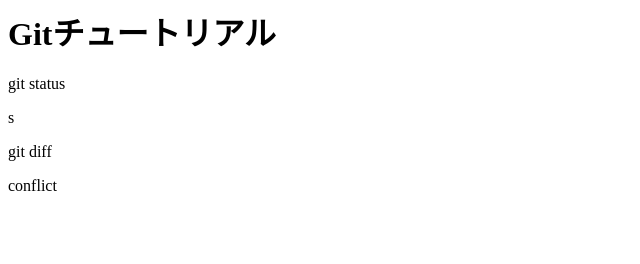
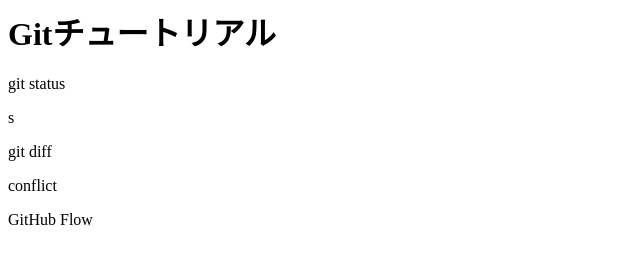
Before and after one commit to TakahiroSekimukai/git_turtorial, a plain HTML site: page index.html in a window 1280 px wide. Shown: the whole page, without its empty margins (0-640 px from the left). Drawn offline with Linux system fonts and the light colour scheme.

Commit message:
added github_flow

```diff
--- a/index.html
+++ b/index.html
@@ -2,3 +2,4 @@
 <p>git status</p>s
 <P>git diff</P>
 <p>conflict</p>
+<p>GitHub Flow</p>
```
